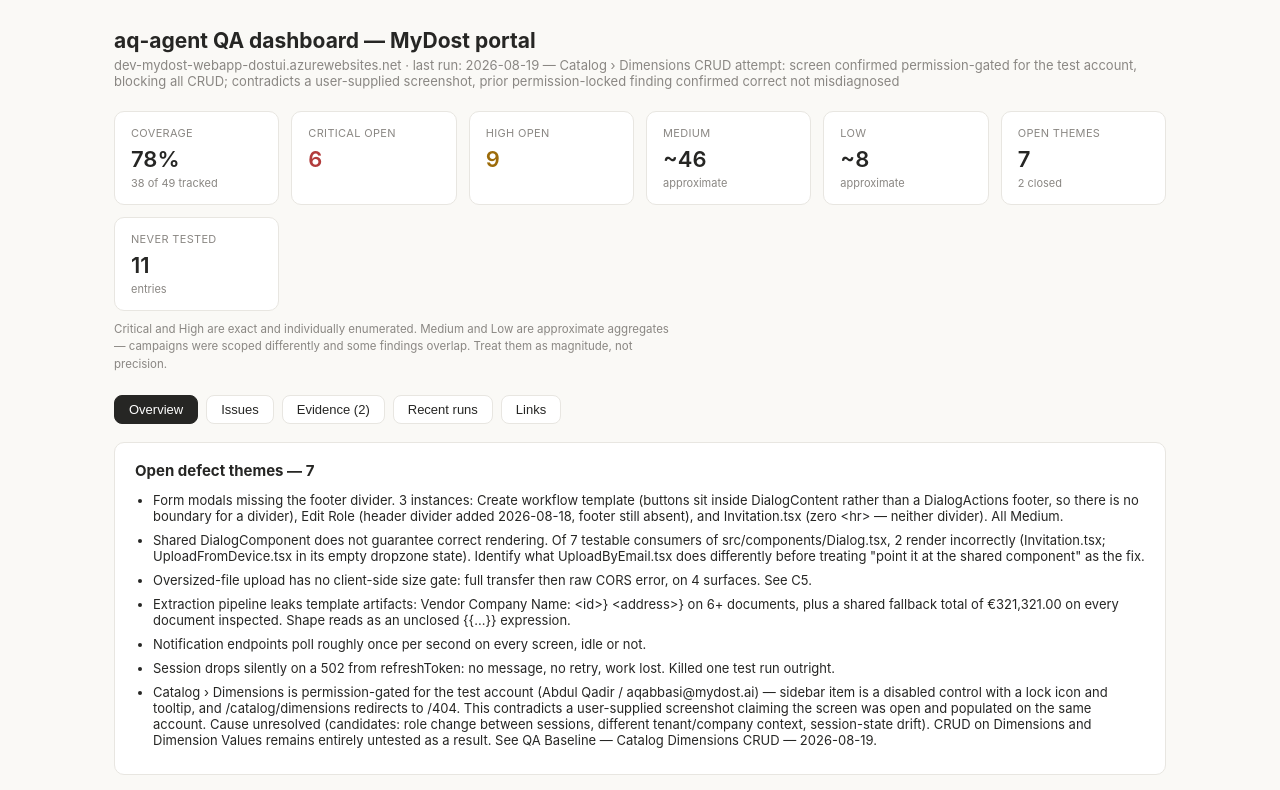
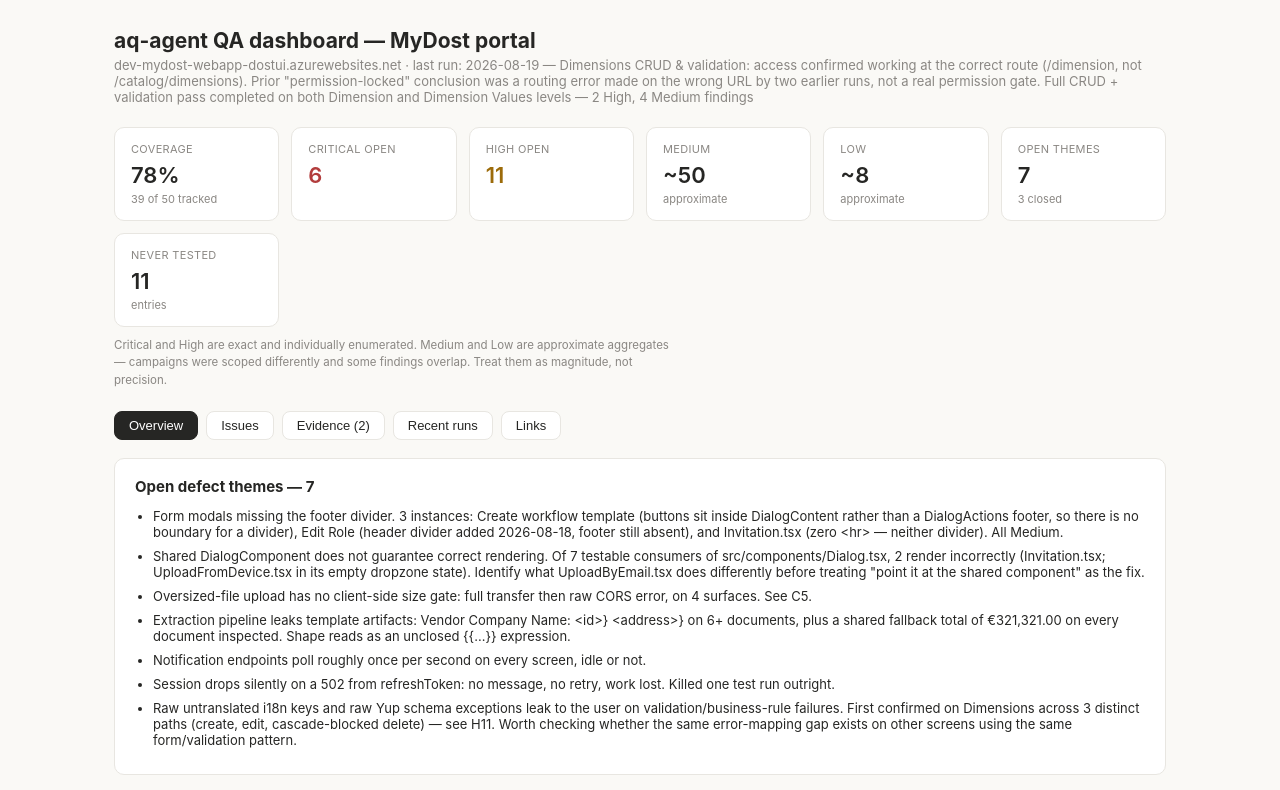
Before and after one commit to qadir1020/mydost-qa-dashboard, a React (Vite) app: page / in a window 1280 px wide. Shown: the top 790 px of the page. Built offline with nearby package versions, Linux system fonts and the light colour scheme.

Commit message:
QA dashboard update — 2026-08-19 — Dimensions CRUD & validation pass (route correction, full CRUD completed, 2 new High findings)

```diff
--- a/src/data.js
+++ b/src/data.js
@@ -4,9 +4,9 @@
 
 export const dashboardData = {
   environment: "dev-mydost-webapp-dostui.azurewebsites.net",
-  lastRun: "2026-08-19 — Catalog › Dimensions CRUD attempt: screen confirmed permission-gated for the test account, blocking all CRUD; contradicts a user-supplied screenshot, prior permission-locked finding confirmed correct not misdiagnosed",
+  lastRun: "2026-08-19 — Dimensions CRUD & validation: access confirmed working at the correct route (/dimension, not /catalog/dimensions). Prior \"permission-locked\" conclusion was a routing error made on the wrong URL by two earlier runs, not a real permission gate. Full CRUD + validation pass completed on both Dimension and Dimension Values levels — 2 High, 4 Medium findings",
   summary: {
-    coverage: { tested: 38, total: 49, percent: 78 },
+    coverage: { tested: 39, total: 50, percent: 78 },
     neverTested: 11,
     stale: 0,
     defectThemes: 6,
@@ -14,8 +14,8 @@
   },
   severity: [
     { level: "Critical", count: 6, note: "All enumerated below — unchanged", exact: true },
-    { level: "High", count: 9, note: "All enumerated below — was 10; H6 resolved 2026-08-18", exact: true },
-    { level: "Medium", count: 46, note: "Aggregate across campaigns — dominated by 22 untranslated-copy items and 7 raw-identifier items from the localization sweep, plus the open modal-divider findings and the new Catalog Dimensions access-contradiction finding", exact: false },
+    { level: "High", count: 11, note: "All enumerated below — was 9; +2 new from Dimensions run 2026-08-19 (H11, H12)", exact: true },
+    { level: "Medium", count: 50, note: "Aggregate across campaigns — dominated by 22 untranslated-copy items and 7 raw-identifier items from the localization sweep, plus the open modal-divider findings and 4 new findings from the Dimensions CRUD/validation run (raw-key toast pattern already counted under High; separately: no numeric validation on Value, no uniqueness on Name/Code, missing Value column on cold nav, plus an informational special-chars-render-safely note)", exact: false },
     { level: "Low", count: 8, note: "Cosmetic and polish", exact: false },
   ],
   critical: [
@@ -36,14 +36,64 @@
     { id: "H8", issue: "Two endpoints 404 on every load — WorkflowTemplates and WorkflowTemplates/template-types", screen: "Workflow Templates", source: "QA Baseline — Workflow Templates 2026-08-17", url: "https://app.notion.com/p/3bf0f4c873ef81d3b5adcc2a8406bade" },
     { id: "H9", issue: "Document name is an <h6> with a JS onclick and no href — clicking opens a raw consumerapi file-viewer URL, not the review screen", screen: "Documents", source: "Functional Baseline 2026-08-12, re-confirmed 2026-08-17", url: "https://app.notion.com/p/3ba0f4c873ef81cc90fffbc2a3c3250e" },
     { id: "H10", issue: "Write-approval flow degrades to \"I'm a bit overloaded\" and renders no approval card. Intermittent — rendered correctly on 2 of 3 attempts", screen: "Ask Dost", source: "Ask Dost campaign (no baseline)", url: null },
+    {
+      id: "H11",
+      issue: "Raw untranslated i18n key or a raw Yup schema exception shown directly to the user on 3 distinct validation/business-rule failure paths (Add, Edit, cascade-blocked Delete)",
+      screen: "Dimensions",
+      source: "QA Baseline — Dimensions CRUD & Validation — 2026-08-19",
+      url: "https://app.notion.com/p/3c10f4c873ef81b5aa45e6ad2ae45b66",
+      detail: {
+        steps: [
+          "Navigate to /dimension (English UI, 1440x900, logged in as Abdul Qadir).",
+          "Click 'Add Dimension'. Type a single space into Name, leave Code/Value/Description empty. Click 'Add'.",
+          "Observe toast text.",
+          "Separately: open Edit on any dimension, clear Name (Value already empty), click Update.",
+          "Separately: create a Dimension, add one Dimension Value under it, then try to delete the parent Dimension and confirm.",
+        ],
+        expected: "Readable, translated messages in all three cases, e.g. 'Name cannot be blank.' / 'This dimension has values and cannot be deleted.'",
+        actual: "Case 1: toast shows the literal string dimension_name_required. Case 2: Value field additionally shows a raw Yup exception: \"value must be a `string` type, but the final value was: `null`. If \\\"null\\\" is intended as an empty value be sure to mark the schema as `.nullable()`\\\". Case 3: 400 response, toast shows the literal string dimension_has_active_values.",
+        edgeCases: [
+          "Whitespace-only Name on create — triggers case 1.",
+          "Empty Value on edit of an existing record — triggers case 2.",
+          "Delete-with-children (cascade path) — triggers case 3, business rule itself is correct, only the message is broken.",
+          "Not tested: whether other required-field combinations produce further raw keys.",
+        ],
+        history: "New finding, first observed 2026-08-19. No prior baseline covered Dimensions functionally (the same-day earlier baseline never reached the screen due to a routing error).",
+      },
+    },
+    {
+      id: "H12",
+      issue: "Value field on Add Dimension is accepted by the form and the create succeeds, but is silently never persisted — list shows \"-\", re-opened Edit dialog shows the field empty",
+      screen: "Dimensions",
+      source: "QA Baseline — Dimensions CRUD & Validation — 2026-08-19",
+      url: "https://app.notion.com/p/3c10f4c873ef81b5aa45e6ad2ae45b66",
+      detail: {
+        steps: [
+          "From /dimension, click 'Add Dimension'.",
+          "Fill Name = QA-TEST-Dim1, Code = QAT1, Value = 10, Description = QA test dimension.",
+          "Click 'Add'.",
+          "Confirm via toast + list row.",
+          "Re-open Edit on that row.",
+        ],
+        expected: "New row shows 10 in the Value column, or the field is rejected/disabled if Value is not settable at Dimension level.",
+        actual: "Toast confirms 'Dimension created successfully'; row appears with Value = '-'. Edit dialog reopens with Name/Code/Description correct but Value blank — the 10 was never saved server-side.",
+        edgeCases: [
+          "Confirmed via Edit dialog re-open (not just list display) that the value is genuinely gone server-side, not a display-only bug.",
+          "Not tested: whether the same silent-drop happens when typing a Value into an existing dimension via Edit and saving.",
+        ],
+        history: "New finding, first observed 2026-08-19. Existing rows 'Abcd'/'Abdsd' both show '-' in Value/Code already, consistent with Value/Code being unsupported at this level — if so, the field should not be offered as editable input at all.",
+      },
+    },
   ],
   // H6 (Add/Update Individual Mapping had no Save/Cancel) was RESOLVED 2026-08-18
   // and removed from `high`. IDs are intentionally not renumbered so existing
   // references stay valid.
   //
-  // Catalog Dimensions CRUD attempt (2026-08-19) produced no Critical/High —
-  // the finding is a Medium (access contradiction, not a confirmed bug; see
-  // defectThemes and the Catalog Dimensions baseline for detail).
+  // Dimensions CRUD & Validation (2026-08-19) added H11 and H12 above. The
+  // earlier same-day "permission-locked" finding was a routing error (wrong
+  // URL guessed) and has been fully superseded — it is not carried forward
+  // as a defect theme or a Top open issue, since it never described real
+  // portal behaviour.
 
   // defectThemes: each entry is { status, text }.
   //   status: "open"   — still outstanding
@@ -57,9 +107,10 @@
     { status: "open", text: "Extraction pipeline leaks template artifacts: Vendor Company Name: <id>} <address>} on 6+ documents, plus a shared fallback total of €321,321.00 on every document inspected. Shape reads as an unclosed {{…}} expression." },
     { status: "open", text: "Notification endpoints poll roughly once per second on every screen, idle or not." },
     { status: "open", text: "Session drops silently on a 502 from refreshToken: no message, no retry, work lost. Killed one test run outright." },
-    { status: "open", text: "Catalog › Dimensions is permission-gated for the test account (Abdul Qadir / aqabbasi@mydost.ai) — sidebar item is a disabled control with a lock icon and tooltip, and /catalog/dimensions redirects to /404. This contradicts a user-supplied screenshot claiming the screen was open and populated on the same account. Cause unresolved (candidates: role change between sessions, different tenant/company context, session-state drift). CRUD on Dimensions and Dimension Values remains entirely untested as a result. See QA Baseline — Catalog Dimensions CRUD — 2026-08-19." },
+    { status: "open", text: "Raw untranslated i18n keys and raw Yup schema exceptions leak to the user on validation/business-rule failures. First confirmed on Dimensions across 3 distinct paths (create, edit, cascade-blocked delete) — see H11. Worth checking whether the same error-mapping gap exists on other screens using the same form/validation pattern." },
     { status: "closed", text: "Mapping dialogs have no Save/Cancel — RESOLVED 2026-08-18. Both Add and Update Individual Mapping now render a full footer with divider and a right-aligned Create/Update button." },
     { status: "closed", text: "Confirm-dialog component ships with no dividers — RECLASSIFIED 2026-08-18 as not-a-defect. The divider standard applies to form modals only (input fields + save action). Confirm dialogs have no inputs, so no dividers are expected." },
+    { status: "closed", text: "Catalog › Dimensions permission-gated for the test account — RECLASSIFIED 2026-08-19 as a routing error, not a real defect. The correct route is /dimension, not /catalog/dimensions (which genuinely 404s). Two prior runs guessed the wrong URL and wrongly concluded the screen was access-gated. Full CRUD access confirmed working once the correct route was used; see H11/H12 for the real findings this run surfaced." },
   ],
 
   // featureReports: visual before/after evidence, rendered on the Evidence tab.
@@ -91,12 +142,12 @@
       url: null,
     },
     {
-      title: "Catalog Dimensions — permission lock, no image evidence committed",
+      title: "Dimensions — CRUD & validation pass, no image evidence committed",
       date: "2026-08-19",
-      screen: "Catalog › Dimensions",
+      screen: "Dimensions (/dimension) + Dimension Values",
       status: "open",
       summary:
-        "Sidebar screenshot taken this run shows a visible lock icon next to \"Dimensions\", distinct from Items/Taxes which have none, plus an accessible tooltip reading \"You don't have permission. Please update your role or contact the administrator.\" A screenshot of this evidence was captured locally during the run but not committed here (PNG binary cannot be carried by this sync path). See the linked baseline for the full description and repro steps.",
+        "Full CRUD and validation testing completed. Two High findings: raw error keys/exceptions leaking to the UI on 3 paths (H11), and a silently-dropped Value field on Dimension create (H12). Accessibility-tree captures were taken during the run showing the raw toast text and the empty Edit-dialog Value field, but PNG screenshots were not committed here (binary cannot be carried by this sync path). See the linked baseline for full repro steps and the complete validation matrix.",
       before: null,
       beforeLabel: null,
       beforeAlt: null,
@@ -107,7 +158,8 @@
     },
   ],
   recentRuns: [
-    { date: "2026-08-19", scope: "Catalog › Dimensions CRUD attempt (CRUD-only scope, mid-run trim)", outcome: "BLOCKED — 0 CRUD ops possible, permission wall confirmed correct (not a route bug); 1 Medium finding (unresolved contradiction with a user-supplied screenshot)", url: "https://app.notion.com/p/3c10f4c873ef81b5aa45e6ad2ae45b66" },
+    { date: "2026-08-19", scope: "Dimensions CRUD & validation (first pass, correct route /dimension)", outcome: "COMPLETED — full CRUD + validation on Dimension and Dimension Values levels; prior 'permission-locked' conclusion superseded as a routing error. 2 High, 4 Medium new findings; all QA-TEST- records cleaned up", url: "https://app.notion.com/p/3c10f4c873ef81b5aa45e6ad2ae45b66" },
+    { date: "2026-08-19", scope: "Catalog › Dimensions CRUD attempt (CRUD-only scope, mid-run trim) — SUPERSEDED", outcome: "Reported as permission-blocked; corrected same day — the screen was tested at the wrong URL (/catalog/dimensions instead of /dimension). See the 2026-08-19 completed run above for the real result", url: "https://app.notion.com/p/3c10f4c873ef81b5aa45e6ad2ae45b66" },
     { date: "2026-08-18", scope: "Modal divider regression (10 prior findings) + profile-menu screens", outcome: "3 FIXED (Add/Update Mapping, Create filtered view) · 6 persisting · 3 NEW (Invitation, Edit Role, plus 3 screens first-tested)", url: null },
     { date: "2026-08-17", scope: "Workflow Templates (first pass) + Documents (regression)", outcome: "New 0 · Fixed 0 · Persisting 3 · 3 new findings on Workflow Templates", url: "https://app.notion.com/p/3bf0f4c873ef81d3b5adcc2a8406bade" },
     { date: "2026-08-17", scope: "Modal consistency — Configuration (12 modals)", outcome: "4 fail: 3 confirm dialogs no dividers, Update Mapping no footer", url: null },
@@ -116,7 +168,6 @@
     { date: "2026-08-17", scope: "Upload & document creation — Documents, Payables, Receivables", outcome: "2 Critical (500s), oversized-file PERSISTING", url: null },
     { date: "2026-08-17", scope: "Ask Dost — 21-case re-run + Spanish case 20", outcome: "Tables/charts FIXED; approval flow intermittent; approval-card labels NEW", url: null },
     { date: "2026-08-13", scope: "Document upload — Documents + Payables", outcome: "1 Critical (wrong document content), 1 High (extraction)", url: null },
-    { date: "2026-08-13", scope: "Ask Dost file attachments (8 cases)", outcome: "6 pass, 3 defects; no hallucination on PDF or Excel", url: null },
   ],
   quickLinks: [
     { title: "Dost Portal — Master Test Map", url: "https://app.notion.com/p/3bf0f4c873ef8162aa65ddf65409a864", scope: "The index — what was tested, when, against which baseline" },
@@ -124,7 +175,7 @@
     { title: "QA Baseline — Spanish Localization Sweep — 2026-08-11", url: "https://app.notion.com/p/3b90f4c873ef81308e5ed90ec632bfff", scope: "Spanish UI, 29 findings" },
     { title: "QA Functional Baseline — 2026-08-12", url: "https://app.notion.com/p/3ba0f4c873ef81cc90fffbc2a3c3250e", scope: "10 screens, functional behaviour" },
     { title: "QA Baseline — Workflow Templates — 2026-08-17", url: "https://app.notion.com/p/3bf0f4c873ef81d3b5adcc2a8406bade", scope: "Workflow Templates first pass" },
-    { title: "QA Baseline — Catalog Dimensions CRUD — 2026-08-19", url: "https://app.notion.com/p/3c10f4c873ef81b5aa45e6ad2ae45b66", scope: "Catalog Dimensions, CRUD-only scope — screen permission-gated, no CRUD possible" },
+    { title: "QA Baseline — Dimensions CRUD & Validation — 2026-08-19", url: "https://app.notion.com/p/3c10f4c873ef81b5aa45e6ad2ae45b66", scope: "Dimensions + Dimension Values, CRUD-and-validation-only scope — full pass completed" },
   ],
   blockers: [
     "Sentry holds no data. Project mydost-web under org dost-sn returned zero events across 90 days. Every \"no matching Sentry issue found\" carries no evidential weight.",
@@ -133,6 +184,5 @@
     "Upload pipeline currently returns 500, blocking all downstream extraction and classification testing.",
     "5 campaigns have no baseline page (modal consistency, Ask Dost, file upload, document upload, performance) — their findings cannot be regression-compared.",
     "Screenshots cannot be committed by the agent — binary files exceed what the GitHub tool can carry. Evidence images must be added to public/screenshots/ by hand, or the entry uses an SVG mockup instead.",
-    "Catalog › Dimensions CRUD test (2026-08-19) could not proceed at all — the screen is permission-gated for the only available test account, and role/tenant switching is out of agent scope.",
   ],
 };
```
